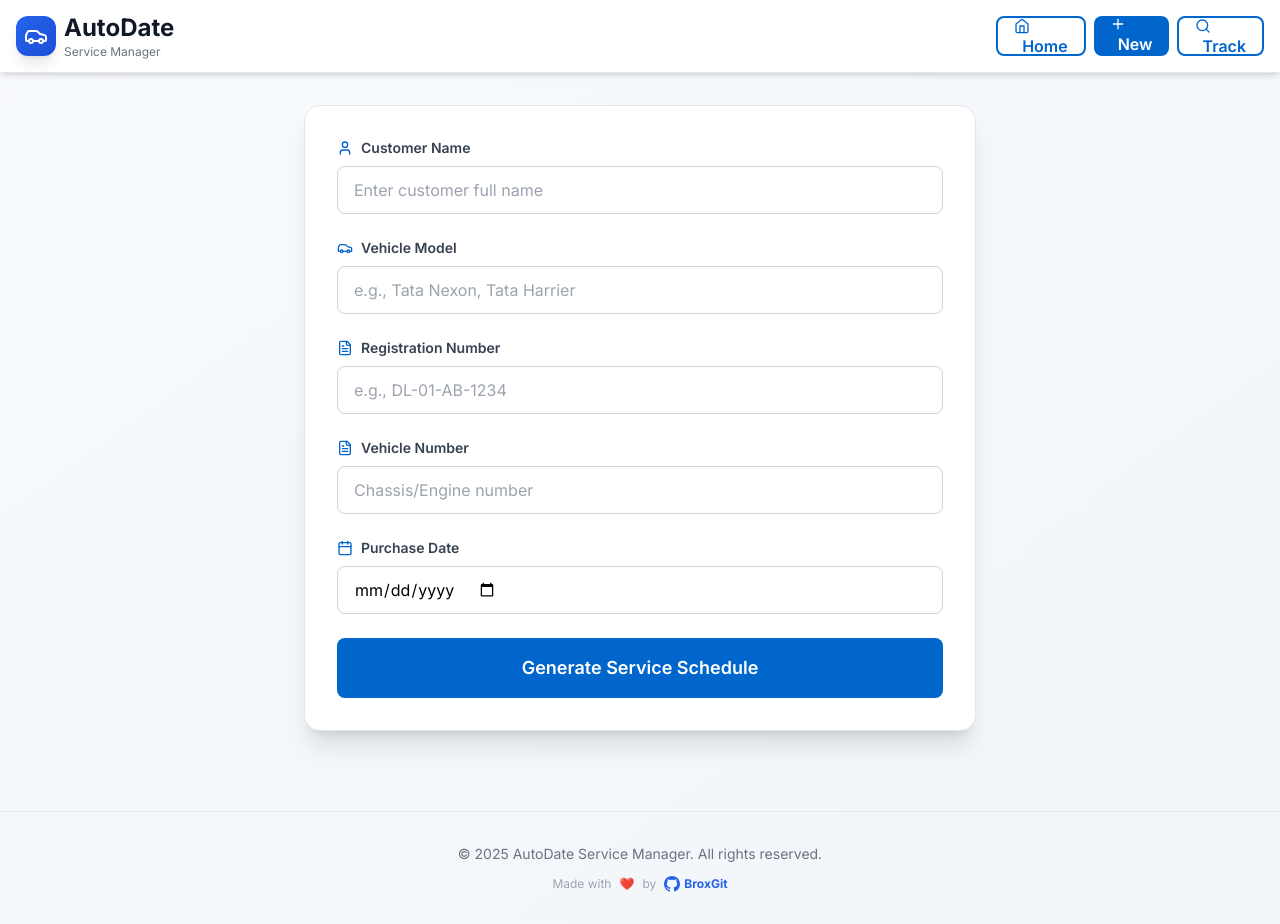
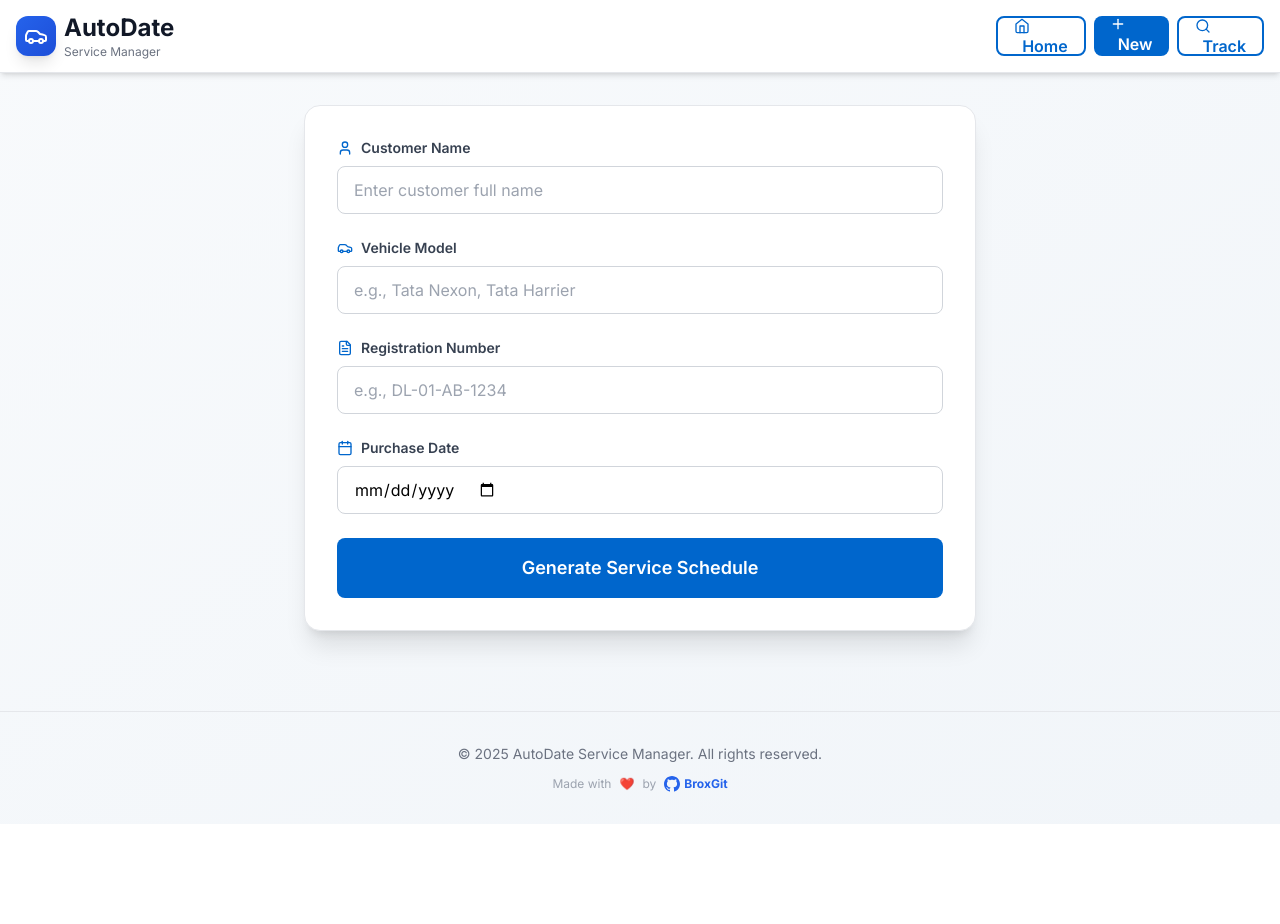
Before and after one commit to expediti/Auto-Vehicle-Scheduler, a Next.js app: page / in a window 1280 px wide. Both pictures are taken after a click on the button "New". After the commit the page ends 824 px from the top, so only its background shows below. Built offline with nearby package versions, Linux system fonts and the light colour scheme.

Commit message:
Update ServiceForm.tsx

```diff
--- a/components/ServiceForm.tsx
+++ b/components/ServiceForm.tsx
@@ -9,7 +9,6 @@ interface FormData {
   customerName: string;
   vehicleModel: string;
   registrationNumber: string;
-  vehicleNumber: string;
   purchaseDate: string;
 }
 
@@ -22,7 +21,6 @@ export function ServiceForm({ onSubmit }: ServiceFormProps) {
     customerName: '',
     vehicleModel: '',
     registrationNumber: '',
-    vehicleNumber: '',
     purchaseDate: '',
   });
 
@@ -39,7 +37,7 @@ export function ServiceForm({ onSubmit }: ServiceFormProps) {
   };
 
   return (
-    <form onSubmit={handleSubmit} className="space-y-6 bg-white rounded-2xl shadow-xl p-8 border border-gray-200">
+    <form onSubmit={handleSubmit} className="space-y-6 bg-white rounded-2xl shadow-xl p-6 sm:p-8 border border-gray-200">
       <div className="space-y-2">
         <label className="flex items-center gap-2 text-sm font-semibold text-gray-700">
           <User className="w-4 h-4 text-tata-blue" />
@@ -84,20 +82,6 @@ export function ServiceForm({ onSubmit }: ServiceFormProps) {
 
       <div className="space-y-2">
         <label className="flex items-center gap-2 text-sm font-semibold text-gray-700">
-          <FileText className="w-4 h-4 text-tata-blue" />
-          Vehicle Number
-        </label>
-        <Input
-          name="vehicleNumber"
-          value={formData.vehicleNumber}
-          onChange={handleChange}
-          placeholder="Chassis/Engine number"
-          required
-        />
-      </div>
-
-      <div className="space-y-2">
-        <label className="flex items-center gap-2 text-sm font-semibold text-gray-700">
           <Calendar className="w-4 h-4 text-tata-blue" />
           Purchase Date
         </label>
```
